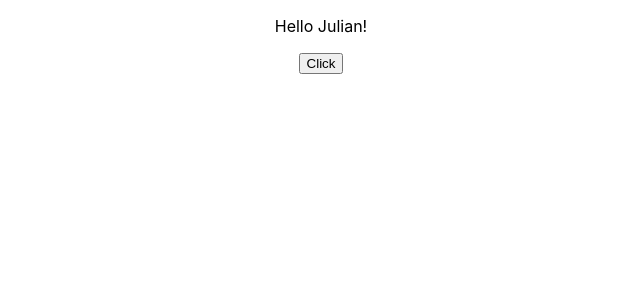
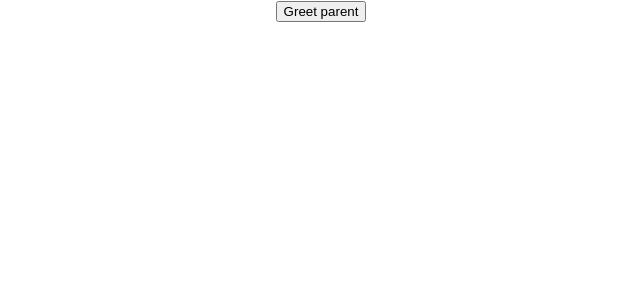
Before and after one commit to Julian-Bhardwaja/React_Tutorial, a React (Create React App) app: page / in a window 1280 px wide. Shown: the top 300 px of the page, without its empty margins (319-959 px from the left). Built offline with nearby package versions, Linux system fonts and the light colour scheme.

Commit message:
Method as props sending from child components

```diff
--- a/src/App.js
+++ b/src/App.js
@@ -4,6 +4,7 @@
 import Counter from './components/Counter';
 import EventBind from './components/EventBind';
 import FunctionClick from './components/FunctionClick';
+import ParentComponent from './components/ParentComponent';
 
 // import Hello from './components/Hello';
 // import Message from './components/Message';
@@ -21,7 +22,8 @@
        {/* <Counter /> */}
        {/* <FunctionClick />
        <ClassClick /> */}
-       <EventBind />
+       {/* <EventBind /> */}
+       <ParentComponent />
     </div>
   );
 }
--- /dev/null
+++ b/src/components/ChildComponent.js
@@ -0,0 +1,11 @@
+import React from 'react'
+
+function ChildComponent({ greetHandler }) {
+    return (
+        <div>
+            <button onClick={() => greetHandler('child')}>Greet parent</button>
+        </div>
+    )
+}
+
+export default ChildComponent
--- /dev/null
+++ b/src/components/ParentComponent.js
@@ -0,0 +1,27 @@
+import React, { Component } from 'react'
+
+import ChildComponent from './ChildComponent'
+
+class ParentComponent extends Component {
+    constructor(props) {
+        super(props)
+
+        this.state = {
+             parentName: 'Parent'
+        }
+    }
+
+    greetParent = (childName) => {
+        alert(`Hello ${this.state.parentName} from ${childName}`);
+    }
+
+    render() {
+        return (
+            <div>
+                <ChildComponent greetHandler={this.greetParent} />
+            </div>
+        )
+    }
+}
+
+export default ParentComponent
```
Also changed, not shown: Note for React.txt.
